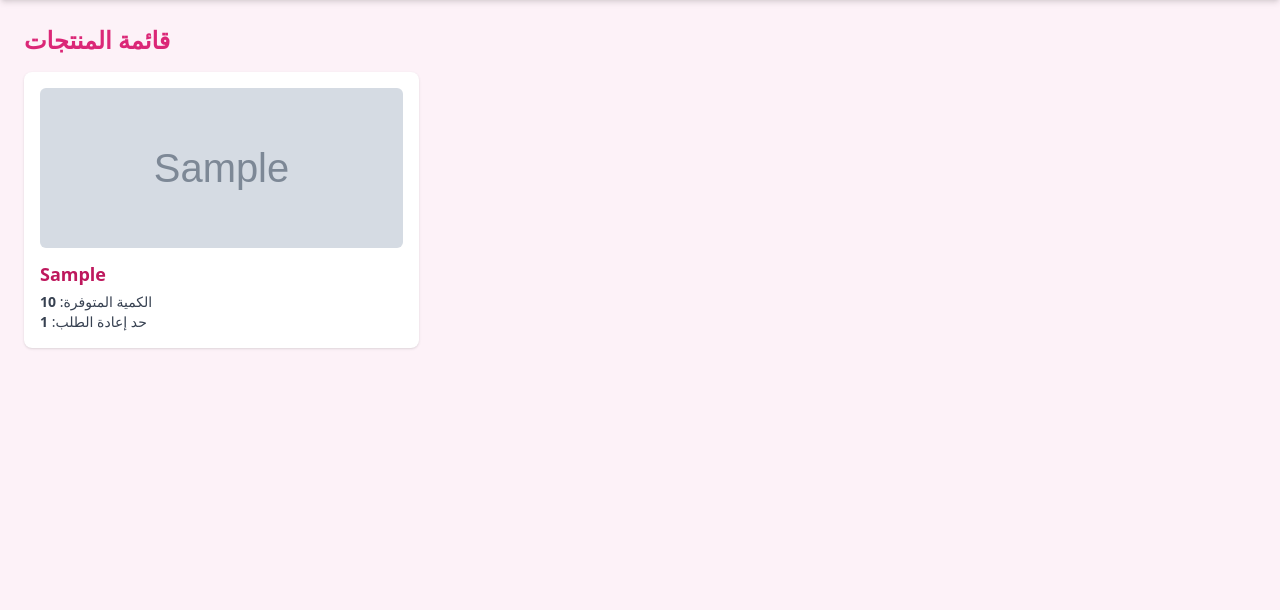
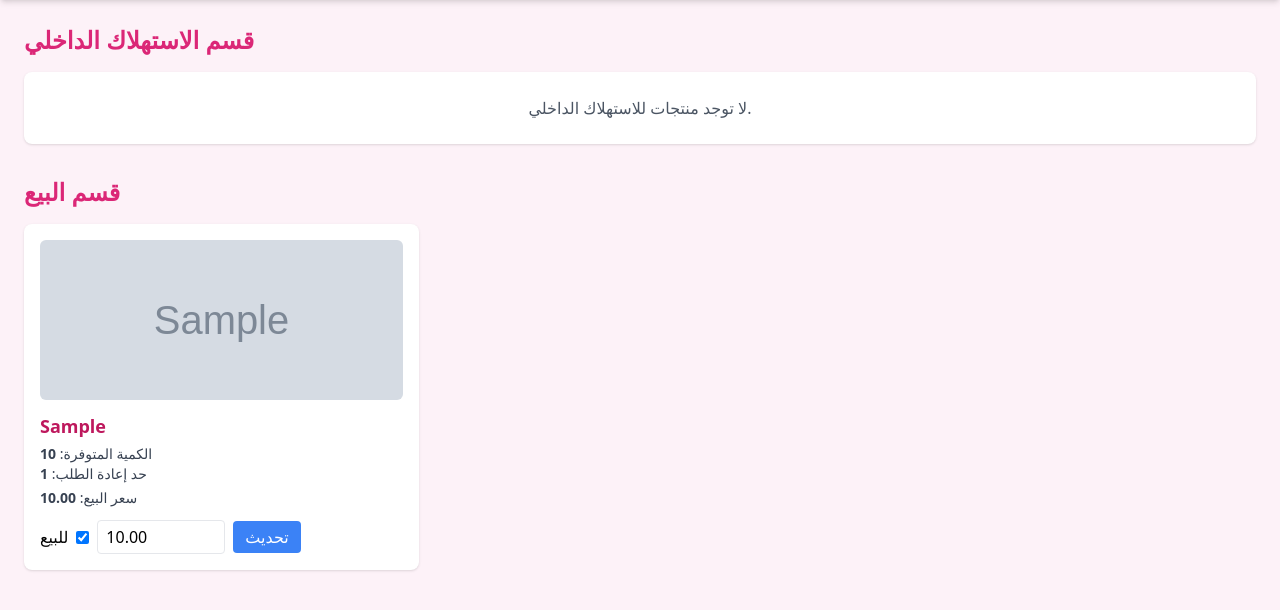
Before and after one commit to citybeachgulf-droid/salon, a Flask app: page /products in a window 1280 px wide. Shown: the part 72-682 px from the top of the page. Run offline with Flask 3, Linux system fonts and the light colour scheme; a user stored in the database is signed in; tables that the repository leaves empty hold one stand-in row (values such as "Sample post"); grey boxes marked "Sample" are stand-in pictures; some libraries are stand-ins or nearby versions.

Commit message:
Add for_sale and sale_price to Inventory model
Co-authored-by: citybeachgulf <citybeachgulf@gmail.com>

```diff
--- a/salon_flask/models.py
+++ b/salon_flask/models.py
@@ -74,6 +74,10 @@ class Inventory(db.Model):
     reorder_level = db.Column(db.Integer, default=10)
     updated_at = db.Column(db.DateTime, default=datetime.utcnow, onupdate=datetime.utcnow)
     image_url = db.Column(db.String(200))
+    # تحديد إن كان المنتج مخصص للبيع أم للاستهلاك الداخلي
+    for_sale = db.Column(db.Boolean, default=False)
+    # سعر البيع الذي يحدده المدير فقط عند تفعيل البيع
+    sale_price = db.Column(db.Numeric(10,2), nullable=True)
 class Expense(db.Model):
     id = db.Column(db.Integer, primary_key=True)
     description = db.Column(db.String(200), nullable=False)
--- a/salon_flask/routes/main.py
+++ b/salon_flask/routes/main.py
@@ -201,8 +201,42 @@ def products_page():
     if session.get('role') not in ['admin', 'accountant']:
         return "Access Denied", 403
 
-    items = Inventory.query.all()
-    return render_template('products.html', items=items)
+    # تقسيم المنتجات إلى قسمين: استهلاك داخلي وبيع
+    consumption_items = Inventory.query.filter_by(for_sale=False).all()
+    sale_items = Inventory.query.filter_by(for_sale=True).all()
+    return render_template('products.html', consumption_items=consumption_items, sale_items=sale_items)
+
+
+@main_bp.route('/products/update_item', methods=['POST'])
+def update_product_item():
+    # مسموح للمدير فقط تعديل البيع والسعر
+    if session.get('role') != 'admin':
+        return "Access Denied", 403
+
+    item_id = request.form.get('item_id')
+    for_sale_val = request.form.get('for_sale')
+    sale_price_val = request.form.get('sale_price')
+
+    item = Inventory.query.get_or_404(item_id)
+
+    # تحديث حالة البيع
+    if for_sale_val is not None:
+        item.for_sale = True if str(for_sale_val).lower() in ['1', 'true', 'yes', 'on'] else False
+
+    # تحديث سعر البيع عند تفعيله
+    if sale_price_val is not None and sale_price_val != '':
+        try:
+            item.sale_price = Decimal(str(sale_price_val))
+        except Exception:
+            flash('قيمة السعر غير صحيحة', 'danger')
+            return redirect(url_for('main.products_page'))
+    elif not item.for_sale:
+        # إذا ألغي البيع احذف السعر
+        item.sale_price = None
+
+    db.session.commit()
+    flash('تم تحديث المنتج بنجاح', 'success')
+    return redirect(url_for('main.products_page'))
 
 
 
--- a/salon_flask/templates/products.html
+++ b/salon_flask/templates/products.html
@@ -18,11 +18,11 @@
 </header>
 
 <main class="p-6">
-  <h2 class="text-2xl font-semibold text-pink-600 mb-4">قائمة المنتجات</h2>
+  <h2 class="text-2xl font-semibold text-pink-600 mb-4">قسم الاستهلاك الداخلي</h2>
 
-  {% if items %}
-  <div class="grid sm:grid-cols-2 lg:grid-cols-3 gap-6">
-    {% for item in items %}
+  {% if consumption_items %}
+  <div class="grid sm:grid-cols-2 lg:grid-cols-3 gap-6 mb-8">
+    {% for item in consumption_items %}
     <div class="bg-white rounded-lg shadow p-4">
       {% if item.image_url %}
       <img src="{{ item.image_url }}" alt="{{ item.product }}" class="w-full h-40 object-cover rounded-md mb-3">
@@ -35,11 +35,55 @@
       {% if item.quantity <= item.reorder_level %}
       <div class="mt-2 text-xs text-red-600">تنبيه: المخزون منخفض</div>
       {% endif %}
+      {% if session.get('role') == 'admin' %}
+      <form action="{{ url_for('main.update_product_item') }}" method="post" class="mt-3 flex items-center gap-2">
+        <input type="hidden" name="item_id" value="{{ item.id }}">
+        <input type="hidden" name="for_sale" value="1">
+        <input type="number" step="0.01" min="0" name="sale_price" placeholder="سعر البيع" class="border rounded px-2 py-1 w-32">
+        <button class="bg-green-500 text-white px-3 py-1 rounded">تحويل للبيع</button>
+      </form>
+      {% endif %}
     </div>
     {% endfor %}
   </div>
   {% else %}
-  <div class="bg-white p-6 rounded-lg shadow text-center text-gray-600">لا توجد منتجات في المخزون حالياً.</div>
+  <div class="bg-white p-6 rounded-lg shadow text-center text-gray-600 mb-8">لا توجد منتجات للاستهلاك الداخلي.</div>
+  {% endif %}
+
+  <h2 class="text-2xl font-semibold text-pink-600 mb-4">قسم البيع</h2>
+  {% if sale_items %}
+  <div class="grid sm:grid-cols-2 lg:grid-cols-3 gap-6">
+    {% for item in sale_items %}
+    <div class="bg-white rounded-lg shadow p-4">
+      {% if item.image_url %}
+      <img src="{{ item.image_url }}" alt="{{ item.product }}" class="w-full h-40 object-cover rounded-md mb-3">
+      {% endif %}
+      <h3 class="text-lg font-bold text-pink-700">{{ item.product }}</h3>
+      <div class="text-sm text-gray-700 mt-1">
+        <div>الكمية المتوفرة: <span class="font-semibold">{{ item.quantity }}</span></div>
+        <div>حد إعادة الطلب: <span class="font-semibold">{{ item.reorder_level }}</span></div>
+        <div class="mt-1">سعر البيع: <span class="font-semibold">{{ item.sale_price or 'غير محدد' }}</span></div>
+      </div>
+      {% if item.quantity <= item.reorder_level %}
+      <div class="mt-2 text-xs text-red-600">تنبيه: المخزون منخفض</div>
+      {% endif %}
+      {% if session.get('role') == 'admin' %}
+      <form action="{{ url_for('main.update_product_item') }}" method="post" class="mt-3 flex items-center gap-2">
+        <input type="hidden" name="item_id" value="{{ item.id }}">
+        <label class="flex items-center gap-2">
+          <span>للبيع</span>
+          <input type="hidden" name="for_sale" value="0">
+          <input type="checkbox" name="for_sale" value="1" {% if item.for_sale %}checked{% endif %} onchange="this.form.submit()">
+        </label>
+        <input type="number" step="0.01" min="0" name="sale_price" value="{{ item.sale_price or '' }}" placeholder="سعر البيع" class="border rounded px-2 py-1 w-32">
+        <button class="bg-blue-500 text-white px-3 py-1 rounded">تحديث</button>
+      </form>
+      {% endif %}
+    </div>
+    {% endfor %}
+  </div>
+  {% else %}
+  <div class="bg-white p-6 rounded-lg shadow text-center text-gray-600">لا توجد منتجات للبيع حالياً.</div>
   {% endif %}
 </main>
 
```
Also changed, not shown: salon_flask/app.db.
